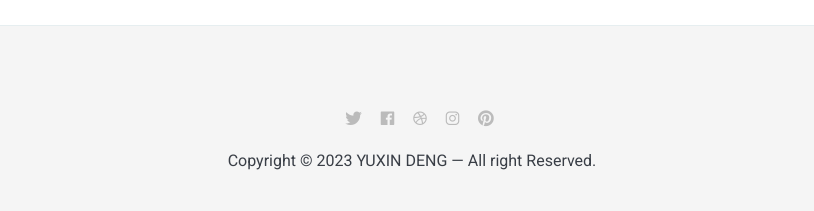
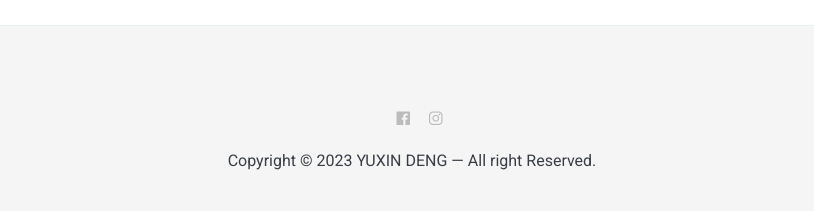
Before and after one commit to yuxin-d/yuxin-d.github.io, a Jekyll site: the page built from _pages/about.md, in a window 1280 px wide. Shown: the part 2110-2321 px from the top of the page, without its empty margins (228-1042 px from the left). Built offline with Jekyll 4.4.1, drawn with Linux system fonts in a browser that asks for light colours; nearby versions of some CDN libraries.

Commit message:
edit main page

```diff
--- a/_includes/contact-link.html
+++ b/_includes/contact-link.html
@@ -1,23 +1,24 @@
 <div class="contact">
   <ul class="contact__list list-reset">
-    {% if site.data.settings.twitter %}
-      <li><a href="{{ site.data.settings.twitter }}"><i class="ion ion-logo-twitter"></i></a></li>
-    {% else %} {% endif %}
+<!--    {% if site.data.settings.twitter %}-->
+<!--      <li><a href="{{ site.data.settings.twitter }}"><i class="ion ion-logo-twitter"></i></a></li>-->
+<!--    {% else %} {% endif %}-->
 
     {% if site.data.settings.facebook %}
       <li><a href="{{ site.data.settings.facebook }}"><i class="ion ion-logo-facebook"></i></a></li>
     {% else %} {% endif %}
 
-    {% if site.data.settings.dribbble %}
-      <li><a href="{{ site.data.settings.dribbble }}"><i class="ion ion-logo-dribbble"></i></a></li>
-    {% else %} {% endif %}
+<!--    {% if site.data.settings.dribbble %}-->
+<!--      <li><a href="{{ site.data.settings.dribbble }}"><i class="ion ion-logo-dribbble"></i></a></li>-->
+<!--    {% else %} {% endif %}-->
 
     {% if site.data.settings.instagram %}
       <li><a href="{{ site.data.settings.instagram }}"><i class="ion ion-logo-instagram"></i></a></li>
     {% else %} {% endif %}
 
-    {% if site.data.settings.pinterest %}
-      <li><a href="{{ site.data.settings.pinterest }}"><i class="ion ion-logo-pinterest"></i></a></li>
-    {% else %} {% endif %}
+<!--    {% if site.data.settings.pinterest %}-->
+<!--      <li><a href="{{ site.data.settings.pinterest }}"><i class="ion ion-logo-pinterest"></i></a></li>-->
+<!--    {% else %} {% endif %}-->
+
   </ul>
 </div>
--- a/_includes/hero.html
+++ b/_includes/hero.html
@@ -7,7 +7,7 @@
           <h1 class="hero__title">{{ site.data.settings.author.greeting }}</h1>
           <p class="hero__subtitle">{{ site.data.settings.author.bio }}</p>
           <div class="hero__social">
-            <span class="hero__social-title">Follow Me |</span>
+            <span class="hero__social-title">Find Me |</span>
             {% include contact-link.html %}
           </div>
         </div>
```
